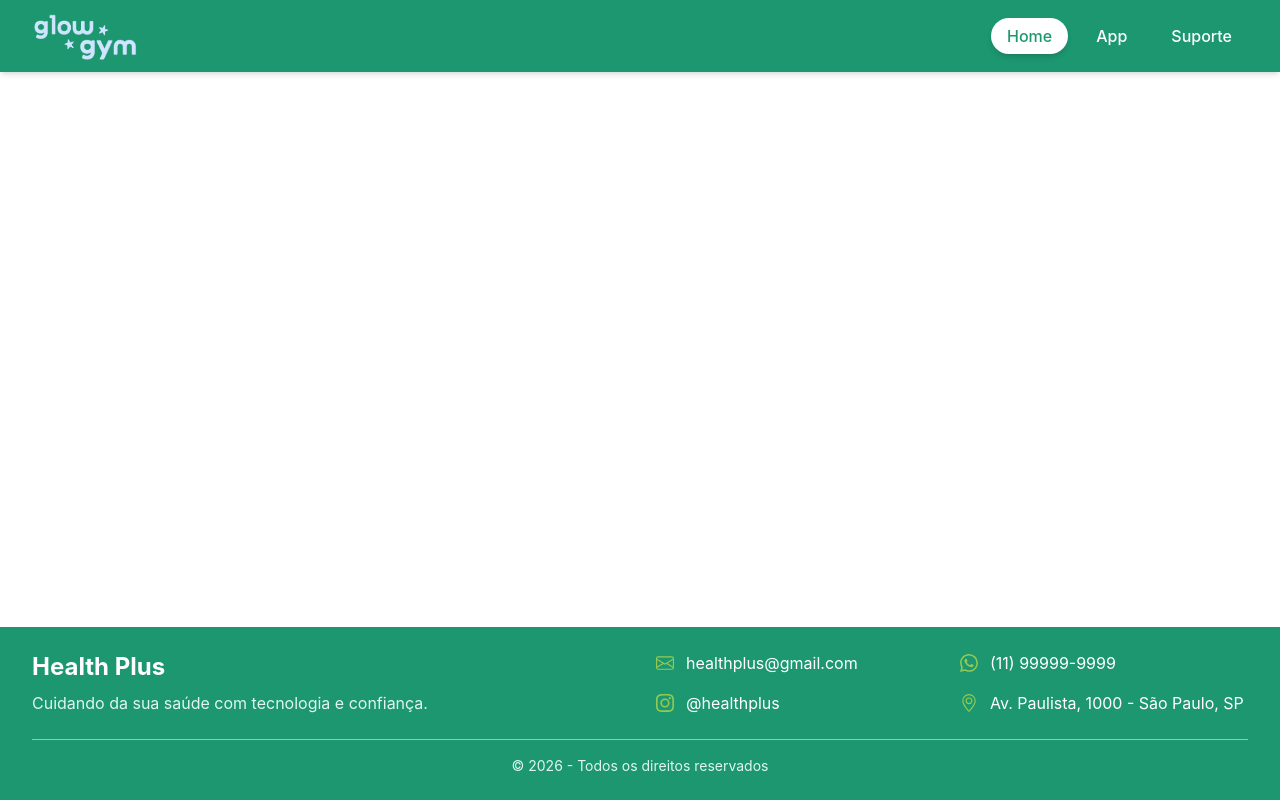
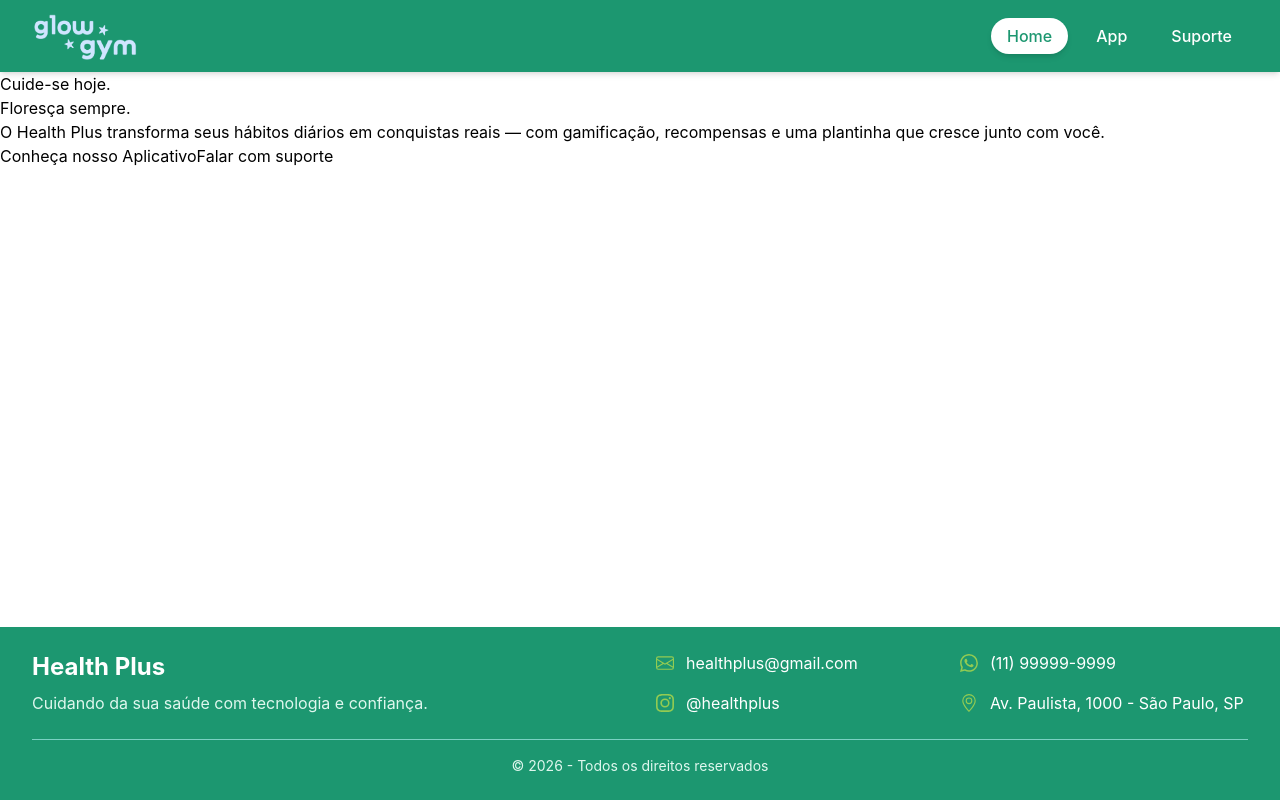
Before and after one commit to 1ESPA-PinkCode/Challenge-WebFront, a React (Vite) app: page / in a window 1280 px wide. Built offline with nearby package versions, Linux system fonts and the light colour scheme.

Commit message:
feat: adicionando estrutura do hero

```diff
--- a/src/routes/Home.jsx
+++ b/src/routes/Home.jsx
@@ -2,9 +2,27 @@ import React from 'react'
 
 const Home = () => {
   return (
-    <div>
+    <main>
 
-    </div>
+      <section id="hero">
+        <div className="hero-content">
+          <h1>Cuide-se hoje.<br />Floresça sempre.</h1>
+          <p>O Health Plus transforma seus hábitos diários em conquistas reais —
+          com gamificação, recompensas e uma plantinha que cresce junto com você.
+          </p>
+          <div className="hero-buttons">
+            <a href="/AppPage">Conheça nosso Aplicativo</a>
+            <a href="/suporte">Falar com suporte</a>
+          </div>
+        </div>
+
+        <div className="hero-visual">
+
+        </div>
+
+      </section>
+
+    </main>
   )
 }
 
```
Also changed, not shown: 1 other file (tests, documents, lock files or other folders).
